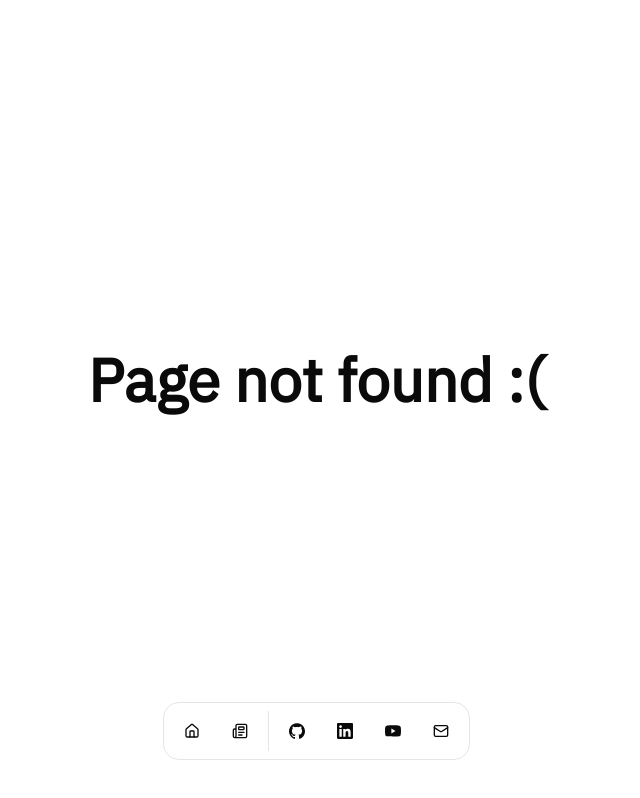
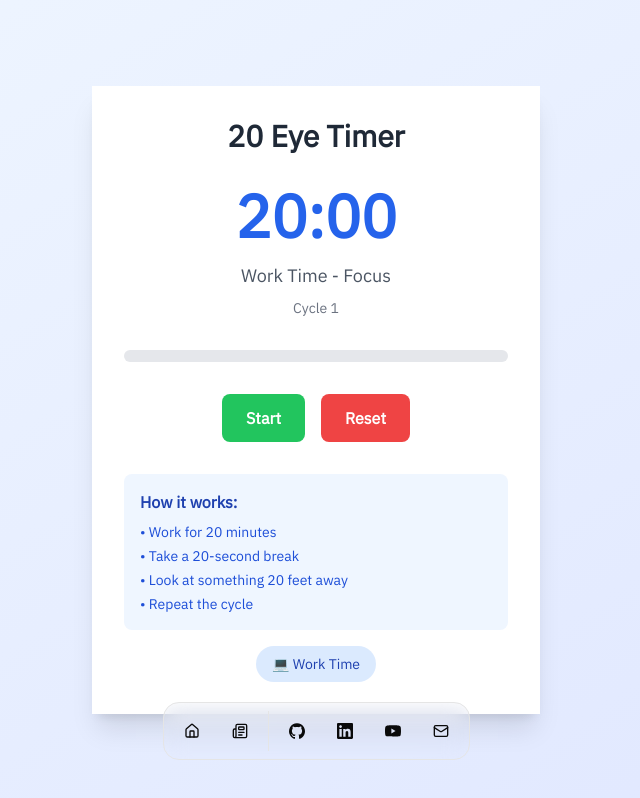
Before and after one commit to randysim/randysim.github.io, a Next.js app: page /eyetimer in a window 1280 px wide. Before the commit this address had no page. Shown: the whole page, without its empty margins (324-964 px from the left). Built offline with nearby package versions, Linux system fonts and the light colour scheme.

Commit message:
feat: eye timer

```diff
--- /dev/null
+++ b/src/app/(productivity)/eyetimer/page.tsx
@@ -0,0 +1,189 @@
+'use client';
+
+import { useState, useEffect, useRef } from 'react';
+
+export default function EyeTimerPage() {
+  const [isRunning, setIsRunning] = useState(false);
+  const [isBreak, setIsBreak] = useState(false);
+  const [timeLeft, setTimeLeft] = useState(20 * 60); // 20 minutes in seconds
+  const [breakTimeLeft, setBreakTimeLeft] = useState(20); // 20 seconds
+  const [cycles, setCycles] = useState(0);
+
+  const intervalRef = useRef<NodeJS.Timeout | null>(null);
+  const audioRef = useRef<HTMLAudioElement | null>(null);
+
+  // Create audio element for notifications
+  useEffect(() => {
+    audioRef.current = new Audio('/notification.mp3'); // You'll need to add this sound file
+    return () => {
+      if (audioRef.current) {
+        audioRef.current.pause();
+        audioRef.current = null;
+      }
+    };
+  }, []);
+
+  const playNotification = () => {
+    if (audioRef.current) {
+      audioRef.current.play().catch(console.error);
+    }
+  };
+
+  const startTimer = () => {
+    setIsRunning(true);
+  };
+
+  const pauseTimer = () => {
+    setIsRunning(false);
+    if (intervalRef.current) {
+      clearInterval(intervalRef.current);
+      intervalRef.current = null;
+    }
+  };
+
+  const resetTimer = () => {
+    setIsRunning(false);
+    setIsBreak(false);
+    setTimeLeft(20 * 60);
+    setBreakTimeLeft(20);
+    setCycles(0);
+    if (intervalRef.current) {
+      clearInterval(intervalRef.current);
+      intervalRef.current = null;
+    }
+  };
+
+  useEffect(() => {
+    if (!isRunning) return;
+
+    intervalRef.current = setInterval(() => {
+      if (isBreak) {
+        setBreakTimeLeft((prev) => {
+          if (prev <= 1) {
+            setIsBreak(false);
+            setTimeLeft(20 * 60);
+            setCycles((c) => c + 1);
+            playNotification();
+            return 20;
+          }
+          return prev - 1;
+        });
+      } else {
+        setTimeLeft((prev) => {
+          if (prev <= 1) {
+            setIsBreak(true);
+            setBreakTimeLeft(20);
+            playNotification();
+            return 20 * 60;
+          }
+          return prev - 1;
+        });
+      }
+    }, 1000);
+
+    return () => {
+      if (intervalRef.current) {
+        clearInterval(intervalRef.current);
+      }
+    };
+  }, [isRunning, isBreak]);
+
+  const formatTime = (seconds: number) => {
+    const mins = Math.floor(seconds / 60);
+    const secs = seconds % 60;
+    return `${mins.toString().padStart(2, '0')}:${secs.toString().padStart(2, '0')}`;
+  };
+
+  const getProgress = () => {
+    if (isBreak) {
+      return ((20 - breakTimeLeft) / 20) * 100;
+    }
+    return ((20 * 60 - timeLeft) / (20 * 60)) * 100;
+  };
+
+  return (
+    <div className="min-h-screen bg-gradient-to-br from-blue-50 to-indigo-100 flex items-center justify-center p-4">
+      <div className="bg-white rounded-2 shadow-xl p-8 max-w-md w-full">
+        <h1 className="text-3xl font-bold text-center text-gray-800 mb-8">
+          20 Eye Timer
+        </h1>
+
+        <div className="text-center mb-8">
+          <div className={`text-6xl font-bold mb-4 ${
+            isBreak ? 'text-orange-600' : 'text-blue-600'
+          }`}>
+            {isBreak ? formatTime(breakTimeLeft) : formatTime(timeLeft)}
+          </div>
+
+          <div className="text-lg font-medium text-gray-600 mb-2">
+            {isBreak ? 'Break Time - Look Away!' : 'Work Time - Focus'}
+          </div>
+
+          <div className="text-sm text-gray-500">
+            Cycle {cycles + 1}
+          </div>
+        </div>
+
+        {/* Progress Bar */}
+        <div className="mb-8">
+          <div className="w-full bg-gray-200 rounded-full h-3">
+            <div
+              className={`h-3 rounded-full transition-all duration-1000 ${
+                isBreak ? 'bg-orange-500' : 'bg-blue-500'
+              }`}
+              style={{ width: `${getProgress()}%` }}
+            ></div>
+          </div>
+        </div>
+
+        {/* Controls */}
+        <div className="flex gap-4 justify-center">
+          {!isRunning ? (
+            <button
+              onClick={startTimer}
+              className="bg-green-500 hover:bg-green-600 text-white font-semibold py-3 px-6 rounded-lg transition-colors"
+            >
+              Start
+            </button>
+          ) : (
+            <button
+              onClick={pauseTimer}
+              className="bg-yellow-500 hover:bg-yellow-600 text-white font-semibold py-3 px-6 rounded-lg transition-colors"
+            >
+              Pause
+            </button>
+          )}
+
+          <button
+            onClick={resetTimer}
+            className="bg-red-500 hover:bg-red-600 text-white font-semibold py-3 px-6 rounded-lg transition-colors"
+          >
+            Reset
+          </button>
+        </div>
+
+        {/* Instructions */}
+        <div className="mt-8 p-4 bg-blue-50 rounded-lg">
+          <h3 className="font-semibold text-blue-800 mb-2">How it works:</h3>
+          <ul className="text-sm text-blue-700 space-y-1">
+            <li>• Work for 20 minutes</li>
+            <li>• Take a 20-second break</li>
+            <li>• Look at something 20 feet away</li>
+            <li>• Repeat the cycle</li>
+          </ul>
+        </div>
+
+        {/* Status */}
+        <div className="mt-4 text-center">
+          <div className={`inline-block px-4 py-2 rounded-full text-sm font-medium ${
+            isBreak
+              ? 'bg-orange-100 text-orange-800'
+              : 'bg-blue-100 text-blue-800'
+          }`}>
+            {isBreak ? '🔄 Break Time' : '💻 Work Time'}
+          </div>
+        </div>
+      </div>
+    </div>
+  );
+}
--- /dev/null
+++ b/src/app/(productivity)/layout.tsx
@@ -0,0 +1,7 @@
+export default function ProductivityLayout({
+  children,
+}: {
+  children: React.ReactNode;
+}) {
+  return <div>{children}</div>;
+}
--- a/src/app/page.tsx
+++ b/src/app/page.tsx
@@ -151,6 +151,51 @@ export default function Home() {
           <Projects />
         </motion.div>
       </div>
+
+      <div className="bg-gray-50 py-20 md:px-8">
+        <motion.div
+          className="max-w-6xl mx-auto"
+          initial={{ opacity: 0, y: 50 }}
+          whileInView={{ opacity: 1, y: 0 }}
+          viewport={{ once: true }}
+          transition={{ duration: 0.8, ease: "easeOut" }}
+        >
+          <motion.h2
+            className="text-4xl md:text-5xl font-bold text-black text-center mb-12"
+            initial={{ opacity: 0, y: 20 }}
+            whileInView={{ opacity: 1, y: 0 }}
+            viewport={{ once: true }}
+            transition={{ duration: 0.6 }}
+          >
+            Productivity Tools
+          </motion.h2>
+          <motion.div
+            className="grid grid-cols-1 md:grid-cols-2 lg:grid-cols-3 gap-6"
+            initial={{ opacity: 0, y: 30 }}
+            whileInView={{ opacity: 1, y: 0 }}
+            viewport={{ once: true }}
+            transition={{ duration: 0.8, delay: 0.2 }}
+          >
+            <motion.div
+              className="bg-white rounded-xl p-6 hover:shadow-xl transition-shadow duration-300"
+              whileHover={{ y: -5 }}
+              transition={{ duration: 0.2 }}
+            >
+              <Link href="/eyetimer" className="block">
+                <div className="text-center">
+                  <div className="w-16 h-16 bg-blue-100 rounded-full flex items-center justify-center mx-auto mb-4">
+                    <svg className="w-8 h-8 text-blue-600" fill="none" stroke="currentColor" viewBox="0 0 24 24">
+                      <path strokeLinecap="round" strokeLinejoin="round" strokeWidth="2" d="M12 8l3 3m6-3a9 9 11-189" />
+                    </svg>
+                  </div>
+                  <h3 className="text-xl font-semibold text-gray-900 mb-2">Eye Timer</h3>
+                  <p className="text-gray-600">Take care of your eyes with regular breaks</p>
+                </div>
+              </Link>
+            </motion.div>
+          </motion.div>
+        </motion.div>
+      </div>
     </div>
   );
 }
```
Also changed, not shown: 1 other file (tests, documents, lock files or other folders).
